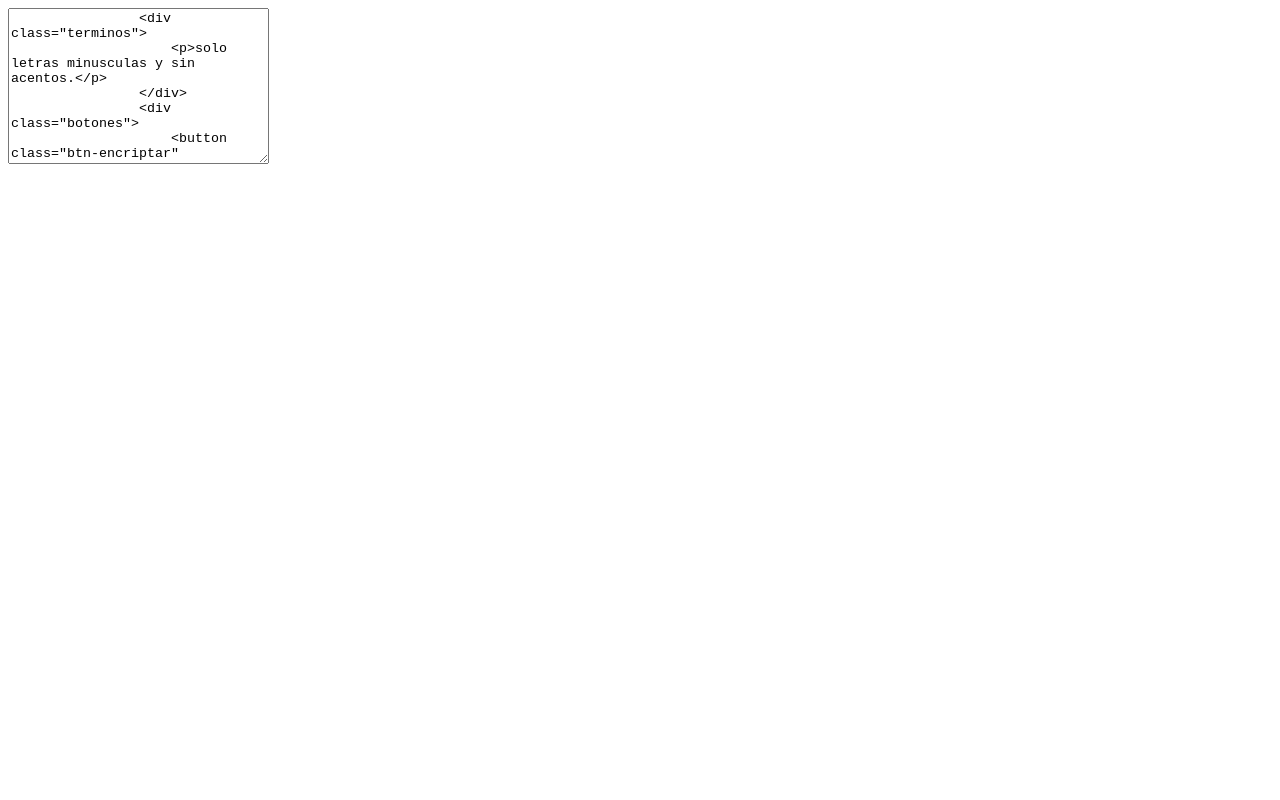
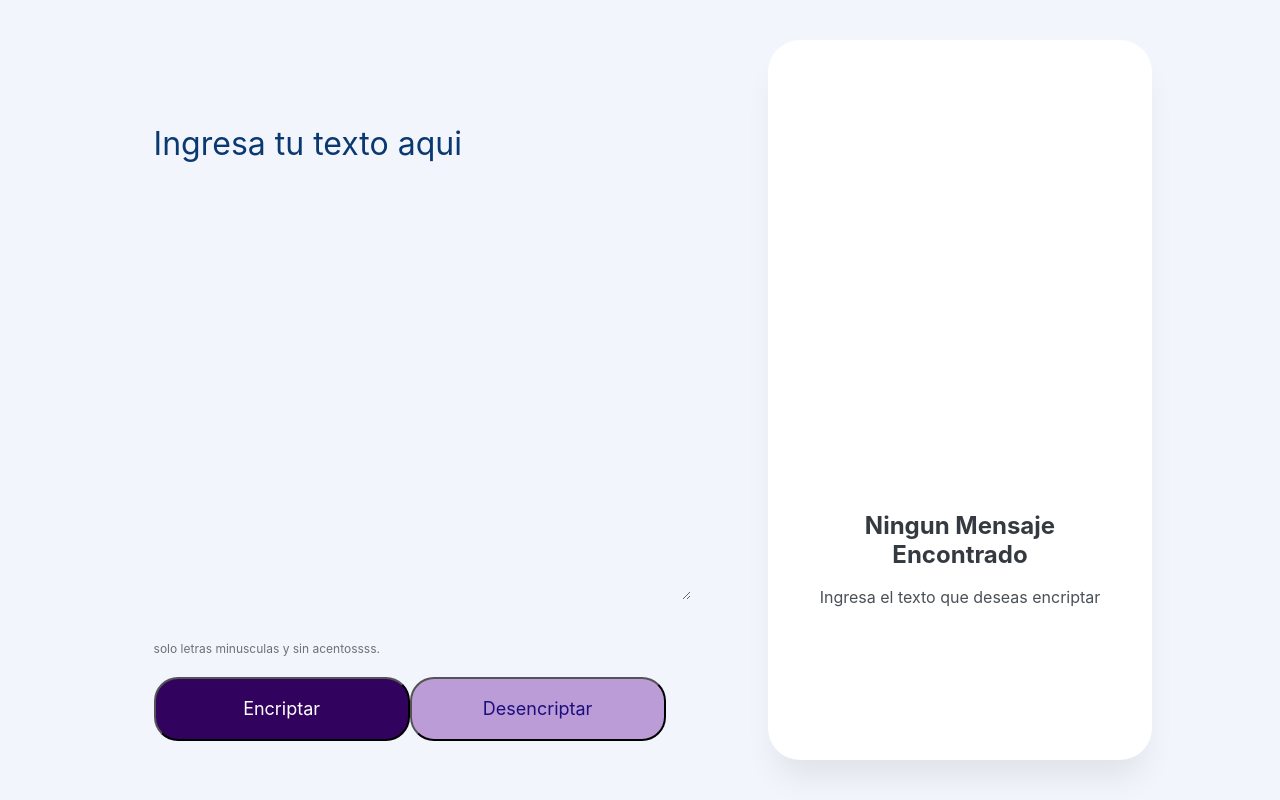
Before and after one commit to wilmerdaz/Encriptador-txt, a plain HTML site: page index.html in a window 1280 px wide. Drawn offline with Linux system fonts and the light colour scheme.

Commit message:
firts commit

```diff
--- a/index.html
+++ b/index.html
@@ -2,6 +2,7 @@
 <html lang="en">
     <head>
         <meta charset="UTF-8">
+        <meta http-equiv="X-UA-Compatible" content="IE=edge">
         <meta name="viewport" content="width=device-width, initial-scale=1.0">
         <title>Encriptador de Texto</title>
         <link rel="stylesheet" href="style.css">
@@ -9,24 +10,24 @@
     <body>
         <div class="container">
             <div class="encriptar">
-                    <textarea name="Texto" id="texto" class="texto" cols="30" rows="10" placeholder= "Ingresa tu texto aqui"</textarea>
+                        <textarea name="Texto" id="texto" class="texto" cols="30" rows="10" placeholder= "Ingresa tu texto aqui"></textarea>
                     <div class="terminos">
-                    <p>solo letras minusculas y sin acentos.</p>
+                        <p>solo letras minusculas y sin acentossss.</p>
                     </div>
                     <div class="botones">
                         <button class="btn-encriptar" type="button" onclick="encriptar()">
                             Encriptar
                         </button>
-                    <input type="button" class="btn-desencriptar" value = "desencriptar" onclick="desencriptar()">
+                        <input type="button" class="btn-desencriptar" value = "Desencriptar" onclick="Desencriptar()"/>
                     </div>
-            </div>
+
                 <div class="encriptado">
-                <img src="" alt="" id="person1">
+                        <img src="" alt="" id="person1"/>
                         <div class="mensaje-encriptado" id="mensaje-encriptado">
                             <h2 id="titulo-mensaje">Ningun Mensaje Encontrado</h2>
                             <p id="parrafo "> Ingresa el texto que deseas encriptar</p>
-                    <textarea name="mensaje" id="mensaje" cols="30" rows="10" class="mensaje"></textarea>
-
+                           <!-- <textarea name="mensaje" id="mensaje" cols="30" rows="10" class="mensaje"></textarea>-->
+                        </div>
                 </div>
             </div>
         </div>
--- a/style.css
+++ b/style.css
@@ -0,0 +1,152 @@
+*{
+    margin: 0;
+    padding: 0;
+}
+
+.container {
+position: relative;
+width: 100vw;
+height: 100vh;
+background: #f3f5fc;
+}
+.texto{
+    position: absolute;
+    width: 42%;
+    height: 60%;
+    left: 12%;
+    top: 15%;
+    border: none;
+    font-family: "inter";
+    font-style: normal;
+    font-weight: 400;
+    font-size: 32px;
+    line-height: 150%;
+    background-color: #f3f5fc;
+
+}
+.texto::placeholder{
+    color: #0a3871;
+}
+
+.texto:focus,
+.texto:active{
+    border: none;
+    outline: none;
+}
+.terminos{
+    display: flex;
+    flex-direction: row;
+    align-items: center;
+    padding: 0px;
+    gap: 8px;
+    position: absolute;
+    width: 80%;
+    left: 12%;
+    top: 80%;
+}
+.terminos p {
+    font-family: "inter";
+    font-style: normal;
+    font-weight: 400;
+    font-size: 12px;
+    line-height: 150%;
+    color: #495057;
+    opacity: 0.8;
+    flex: none;
+    order: 1 ;
+    flex-grow: 0;
+}
+
+.botones{
+    display: flex;
+    flex-direction: row;
+    align-items: flex-start;
+    padding: 1% 0;
+    position: absolute;
+    width: 80%;
+    left: 12%;
+    top: 83%;
+}
+
+.btn-encriptar{
+    align-items: center;
+    justify-content: center;
+    padding: 2%;
+    gap: 8px;
+    width: 25%;
+    background-color: rgb(50, 2, 95);
+    border-radius: 24px;
+    font-family: "inter";
+    font-size: 18px;
+    line-height: 19px;
+    text-align: center;
+    color: #fff;
+}
+.btn-desencriptar{
+    align-items: center;
+    justify-content: center;
+    padding: 2%;
+    gap: 8px;
+    width: 25%;
+    background-color: rgb(187, 156, 215);
+    border-radius: 24px;
+    font-family: "inter";
+    font-size: 18px;
+    line-height: 19px;
+    text-align: center;
+    color: #1b0e7d;
+}
+
+.btn-desencriptar:hover,
+.btn-encriptar:hover{
+    margin: 0.3%;
+    width: 24.5%;
+    padding: 1.8%;
+}
+.encriptado{
+    display: flex;
+    justify-content: center;
+    position: absolute;
+    width: 30%;
+    height: 90%;
+    left: 60%;
+    top: 5%;
+    background-color: #fff;
+    box-shadow: 0px 24px 32px -8px rgba(0, 0, 0, 0.08);
+    border-radius: 32px;
+}
+.mensaje-encriptado{
+    display: flex;
+    flex-direction: column;
+    align-items: center;
+    justify-content: center;
+    padding:1%;
+    gap: 16px;
+    position: absolute;
+    width: 100%;
+    top: 65%;
+    text-align: center;
+}
+
+.mensaje-encriptado h2{
+    width: 60%;
+    font-family: "inter";
+    font-style: normal;
+    font-weight: 700;
+    font-size: 24px;
+    line-height: 120%;
+    text-align: center;
+    color: #343a40;
+}
+
+.mensaje-encriptado p{
+    width: 80%;
+    font-family: "inter";
+    font-style: normal;
+    font-weight: 400;
+    font-size: 16px;
+    line-height: 150%;
+    text-align: center;
+    color: #495057;
+
+}
```
Lines whose indentation alone changed are shown as unchanged.
